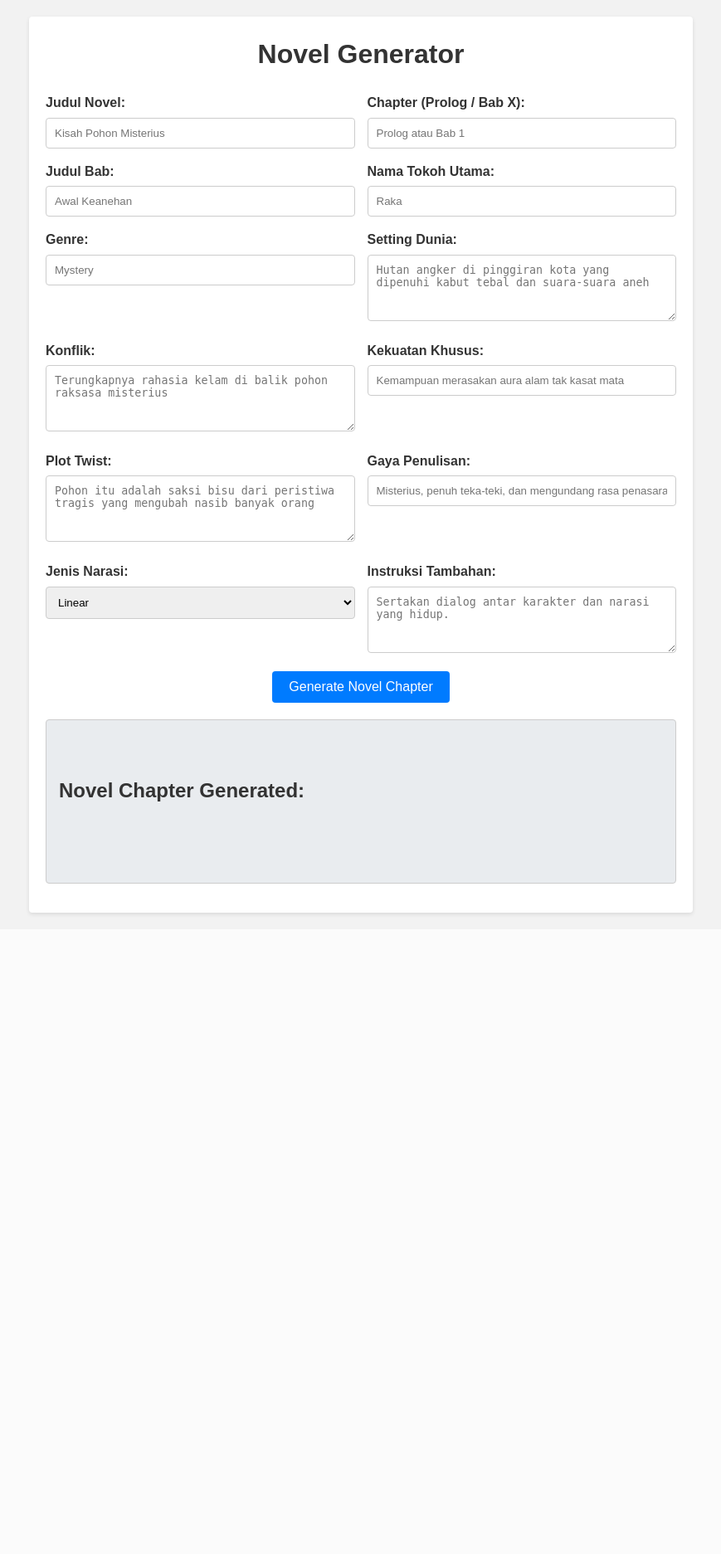
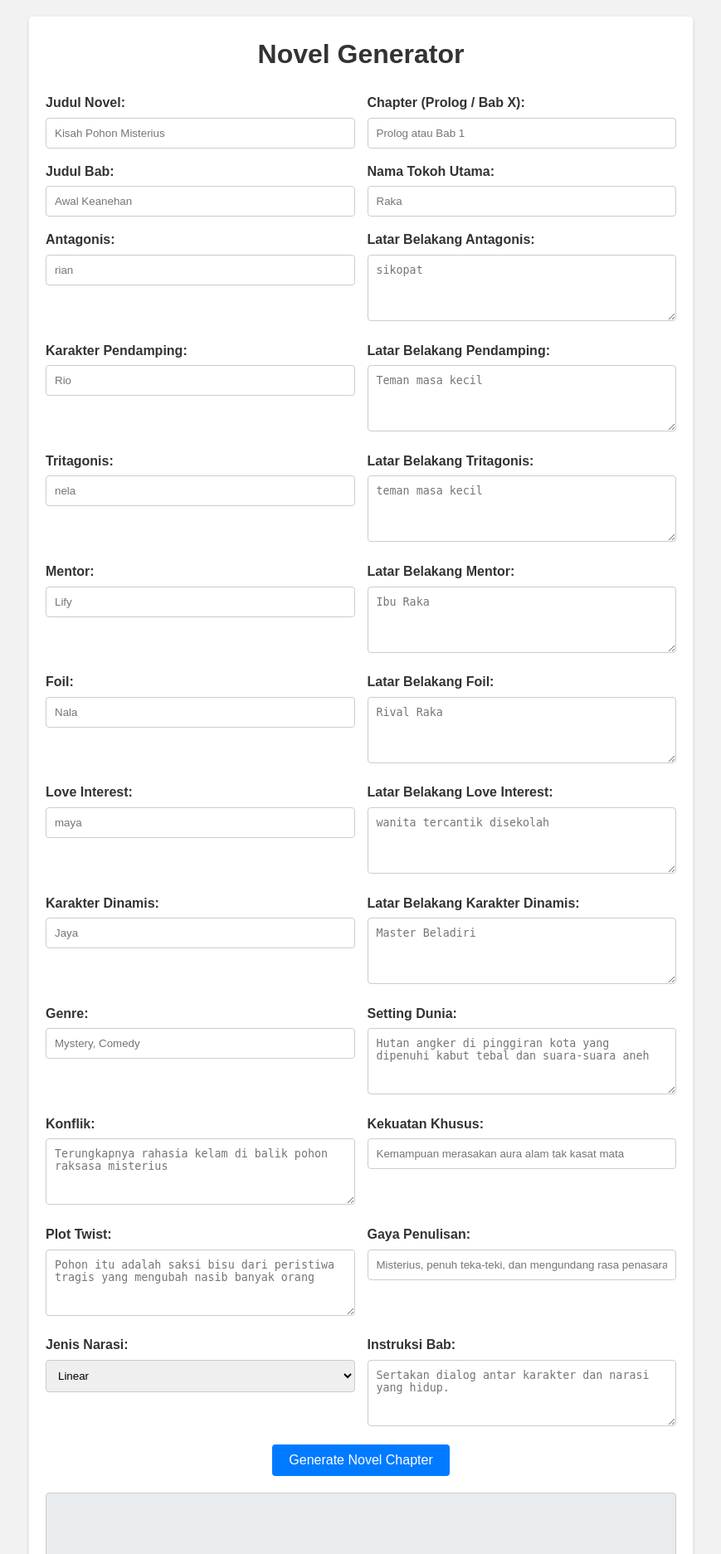
Before and after one commit to lahadiyani/Novel-Generator, a Flask app: page / in a window 1280 px wide. Shown: the top 1873 px of the page at 83% size, without its empty margins (205-1074 px from the left). Before the commit the page ends 1105 px from the top, so only its background shows below. Run offline with Flask 3, Linux system fonts and the light colour scheme.

Commit message:
Initial commit

```diff
--- a/main.py
+++ b/main.py
@@ -15,7 +15,7 @@ TEMP_DIR = tempfile.gettempdir()
 
 # Batas maksimum panjang prompt (dalam karakter)
 MAX_PROMPT_LENGTH = 1500
-DATABASE = os.path.join(TEMP_DIR, 'novels.db')  # Database disimpan di /tmp/
+DATABASE = os.path.join(TEMP_DIR, 'novels.db')  # Database disimpan di TEMP_DIR
 
 def init_db():
     conn = sqlite3.connect(DATABASE)
@@ -52,8 +52,7 @@ def delete_old_chapters():
     rows = c.fetchall()
     for row in rows:
         _, doc_filepath = row
-        # doc_filepath adalah relative path; buat full path dari TEMP_DIR
-        full_path = os.path.join(TEMP_DIR, doc_filepath)
+        full_path = os.path.join(TEMP_DIR, doc_filepath)  # Buat full path dari relative path
         if doc_filepath and os.path.exists(full_path):
             try:
                 os.remove(full_path)
@@ -127,25 +126,42 @@ def generate_novel_endpoint():
         delete_old_chapters()
         data = request.json
 
+        # Data dasar
         chapter_input   = data.get("chapter", "Prolog")
-        character_name  = data.get("character_name", "Alex")
-        genre           = data.get("genre", "Fantasy")
+        novel_title     = data.get("novel_title", "Kisah Pohon Misterius")
+        chapter_title   = data.get("chapter_title", "Awal Keanehan")
+        character_name  = data.get("character_name", "Raka")
+        genre           = data.get("genre", "Mistery, Comedy")
         world_setting   = data.get("world_setting", "Dunia paralel penuh keajaiban")
         conflict        = data.get("conflict", "Menyelamatkan dunia dari ancaman gelap")
         special_power   = data.get("special_power", "Mengendalikan elemen")
         plot_twist      = data.get("plot_twist", "Musuh utama ternyata saudara kembarnya")
         writing_style   = data.get("writing_style", "Misterius dan dramatis")
         narrative_type  = data.get("narrative_type", "linear")
-        novel_title     = data.get("novel_title", "Novel Tanpa Judul")
-        chapter_title   = data.get("chapter_title", "")
         chapter_instructions = data.get("chapter_instructions",
             "Ceritakan bab ini dengan detail, sertakan dialog antar karakter dan narasi yang hidup.")
+
+        # Data tambahan karakter dengan default
+        antagonist = data.get("antagonist", "rian")
+        antagonist_background = data.get("antagonist_background", "sikopat")
+        supporting_character = data.get("supporting_character", "Rio")
+        supporting_background = data.get("supporting_background", "Teman masa kecil")
+        tritagonist = data.get("tritagonist", "nela")
+        tritagonist_background = data.get("tritagonist_background", "teman masa kecil")
+        mentor = data.get("mentor", "Lify")
+        mentor_background = data.get("mentor_background", "Ibu Raka")
+        foil = data.get("foil", "Nala")
+        foil_background = data.get("foil_background", "Rival Raka")
+        love_interest = data.get("love_interest", "maya")
+        love_interest_background = data.get("love_interest_background", "wanita tercantik disekolah")
+        dynamic_character = data.get("dynamic_character", "Jaya")
+        dynamic_character_background = data.get("dynamic_character_background", "master beladiri")
 
         new_order = get_chapter_order(chapter_input)
         if new_order is None:
             return jsonify({"status": "error", "message": "Format chapter tidak valid. Gunakan 'Prolog' atau 'Bab <nomor>'."}), 400
 
-        # Buat folder relatif (misalnya: novel_KisahPohonMisterius) di TEMP_DIR
+        # Buat folder relatif untuk novel di TEMP_DIR
         relative_folder = f"novel_{sanitize_title(novel_title)}"
         folder_name = os.path.join(TEMP_DIR, relative_folder)
         if not os.path.exists(folder_name):
@@ -153,21 +169,63 @@ def generate_novel_endpoint():
 
         context_prompt = get_context_from_db(novel_title, new_order) if narrative_type.lower() == "linear" else ""
 
+        # Bangun prompt berdasarkan jenis chapter
         if chapter_input.lower() == "prolog":
             chapter_prompt = f"""
             === {chapter_input.upper()} ===
-            Tuliskan prolog dengan pengenalan dunia dan karakter secara mendalam.
+            Tuliskan prolog pengenalan dunia dan karakter secara mendalam.
             Gunakan deskripsi, dialog, dan narasi untuk memperkenalkan latar cerita.
-            Informasi tambahan:\n- Genre: {genre}\n- Dunia: {world_setting}\n- Tokoh Utama: {character_name} dengan kekuatan {special_power}\n- Konflik: {conflict}\n- Plot Twist: {plot_twist}\n- Gaya: {writing_style}\n\n{chapter_instructions}
+            Informasi tambahan:\n- Genre: {genre}\n- Dunia: {world_setting}\n- Tokoh Utama: {character_name} dengan kekuatan {special_power}\n- Konflik: {conflict}\n- Plot Twist: {plot_twist}\n- Gaya: {writing_style}\n\n{chapter_instructions} dengan prolog yang konsisten
             """
         else:
             chapter_prompt = f"""
             === {chapter_input.upper()} ===
             Tuliskan bab ini sebagai kelanjutan cerita yang naratif, dengan dialog antar karakter, deskripsi mendalam, dan alur cerita yang koheren.
             Jangan hanya menampilkan template, tetapi kembangkan cerita menjadi narasi yang hidup.
-            Gunakan informasi berikut sebagai dasar:\nGenre: {genre}\nDunia: {world_setting}\nTokoh Utama: {character_name} dengan kekuatan {special_power}\nKonflik: {conflict}\nPlot Twist: {plot_twist}\nGaya: {writing_style}\n\n{chapter_instructions}
+            Gunakan informasi berikut sebagai dasar:\nGenre: {genre}\nDunia: {world_setting}\nTokoh Utama: {character_name} dengan kekuatan {special_power}\nKonflik: {conflict}\nPlot Twist: {plot_twist}\nGaya: {writing_style}\n\n{chapter_instructions} dengan cerita yang selalu konsisten
             """
-        # Hapus bagian template_info dari prompt, gunakan hanya chapter_prompt dan context_prompt
+        # Tambahkan informasi karakter tambahan ke prompt
+        additional_characters = ""
+        if antagonist:
+            additional_characters += f"- **Antagonis:** {antagonist}"
+            if antagonist_background:
+                additional_characters += f" (Background: {antagonist_background})"
+            additional_characters += "\n"
+        if supporting_character:
+            additional_characters += f"- **Karakter Pendamping:** {supporting_character}"
+            if supporting_background:
+                additional_characters += f" (Background: {supporting_background})"
+            additional_characters += "\n"
+        if tritagonist:
+            additional_characters += f"- **Tritagonis:** {tritagonist}"
+            if tritagonist_background:
+                additional_characters += f" (Background: {tritagonist_background})"
+            additional_characters += "\n"
+        if mentor:
+            additional_characters += f"- **Mentor:** {mentor}"
+            if mentor_background:
+                additional_characters += f" (Background: {mentor_background})"
+            additional_characters += "\n"
+        if foil:
+            additional_characters += f"- **Foil:** {foil}"
+            if foil_background:
+                additional_characters += f" (Background: {foil_background})"
+            additional_characters += "\n"
+        if love_interest:
+            additional_characters += f"- **Love Interest:** {love_interest}"
+            if love_interest_background:
+                additional_characters += f" (Background: {love_interest_background})"
+            additional_characters += "\n"
+        if dynamic_character:
+            additional_characters += f"- **Karakter Dinamis:** {dynamic_character}"
+            if dynamic_character_background:
+                additional_characters += f" (Background: {dynamic_character_background})"
+            additional_characters += "\n"
+
+        if additional_characters:
+            chapter_prompt += "\nAdditional Characters:\n" + additional_characters
+
+        # Hapus bagian template utama, gunakan hanya chapter_prompt dan context_prompt
         full_prompt = chapter_prompt + "\n" + context_prompt
         if len(full_prompt) > MAX_PROMPT_LENGTH:
             required_prompt = chapter_prompt + "\n"
@@ -186,10 +244,14 @@ def generate_novel_endpoint():
             doc = Document()
             doc.add_heading(chapter_title if chapter_title else chapter_input, level=1)
             add_markdown_to_doc(doc, generated_story)
-            doc_filename = "prolog.doc" if chapter_input.lower() == "prolog" else f"bab{new_order}.doc"
+            doc_filename = f"prolog - {sanitize_title(novel_title)}.doc" if chapter_input.lower() == "prolog" else f"bab{new_order}-{sanitize_title(novel_title)}.doc"
             doc_filepath = os.path.join(folder_name, doc_filename)
             doc.save(doc_filepath)
 
+            doc = Document()
+            doc.add_heading(chapter_title if chapter_title else chapter_input, level=1)
+            add_markdown_to_doc(doc, generated_story)
+            doc.save(doc_filepath)
             # Buat relative path (tanpa TEMP_DIR) untuk disimpan ke DB dan digunakan di endpoint download
             relative_doc_path = os.path.join(relative_folder, doc_filename)
 
--- a/template/index.html
+++ b/template/index.html
@@ -120,9 +120,67 @@
         <label for="character_name">Nama Tokoh Utama:</label>
         <input type="text" id="character_name" name="character_name" placeholder="Raka">
       </div>
+      <!-- Input untuk karakter tambahan -->
+      <div class="half">
+        <label for="antagonist">Antagonis:</label>
+        <input type="text" id="antagonist" name="antagonist" placeholder="rian">
+      </div>
+      <div class="half">
+        <label for="antagonist_background">Latar Belakang Antagonis:</label>
+        <textarea id="antagonist_background" name="antagonist_background" rows="2" placeholder="sikopat"></textarea>
+      </div>
+      <div class="half">
+        <label for="supporting_character">Karakter Pendamping:</label>
+        <input type="text" id="supporting_character" name="supporting_character" placeholder="Rio">
+      </div>
+      <div class="half">
+        <label for="supporting_background">Latar Belakang Pendamping:</label>
+        <textarea id="supporting_background" name="supporting_background" rows="2" placeholder="Teman masa kecil"></textarea>
+      </div>
+      <div class="half">
+        <label for="tritagonist">Tritagonis:</label>
+        <input type="text" id="tritagonist" name="tritagonist" placeholder="nela">
+      </div>
+      <div class="half">
+        <label for="tritagonist_background">Latar Belakang Tritagonis:</label>
+        <textarea id="tritagonist_background" name="tritagonist_background" rows="2" placeholder="teman masa kecil"></textarea>
+      </div>
+      <div class="half">
+        <label for="mentor">Mentor:</label>
+        <input type="text" id="mentor" name="mentor" placeholder="Lify">
+      </div>
+      <div class="half">
+        <label for="mentor_background">Latar Belakang Mentor:</label>
+        <textarea id="mentor_background" name="mentor_background" rows="2" placeholder="Ibu Raka"></textarea>
+      </div>
+      <div class="half">
+        <label for="foil">Foil:</label>
+        <input type="text" id="foil" name="foil" placeholder="Nala">
+      </div>
+      <div class="half">
+        <label for="foil_background">Latar Belakang Foil:</label>
+        <textarea id="foil_background" name="foil_background" rows="2" placeholder="Rival Raka"></textarea>
+      </div>
+      <div class="half">
+        <label for="love_interest">Love Interest:</label>
+        <input type="text" id="love_interest" name="love_interest" placeholder="maya">
+      </div>
+      <div class="half">
+        <label for="love_interest_background">Latar Belakang Love Interest:</label>
+        <textarea id="love_interest_background" name="love_interest_background" rows="2" placeholder="wanita tercantik disekolah"></textarea>
+      </div>
+      <div class="half">
+        <label for="dynamic_character">Karakter Dinamis:</label>
+        <input type="text" id="dynamic_character" name="dynamic_character" placeholder="Jaya">
+      </div>
+      <div class="half">
+        <label for="dynamic_character_background">Latar Belakang Karakter Dinamis:</label>
+        <textarea id="dynamic_character_background" name="dynamic_character_background" rows="2" placeholder="Master Beladiri"></textarea>
+      </div>
+      <!-- Field standar lainnya -->
       <div class="half">
         <label for="genre">Genre:</label>
-        <input type="text" id="genre" name="genre" placeholder="Mystery">
+        <input type="text" id="genre" name="genre" placeholder="Mystery, Comedy">
       </div>
       <div class="half">
         <label for="world_setting">Setting Dunia:</label>
@@ -152,8 +210,8 @@
         </select>
       </div>
       <div class="half">
-        <label for="chapter_instructions">Instruksi Tambahan:</label>
-        <textarea id="chapter_instructions" name="chapter_instructions" placeholder="Sertakan dialog antar karakter dan narasi yang hidup."></textarea>
+        <label for="chapter_instructions">Instruksi Bab:</label>
+        <textarea id="chapter_instructions" name="chapter_instructions" placeholder="Sertakan dialog antar karakter dan narasi yang hidup." rows="3"></textarea>
       </div>
       <div style="flex: 1 0 100%; text-align: center;">
         <button type="submit">Generate Novel Chapter</button>
@@ -176,6 +234,20 @@
         chapter: document.getElementById("chapter").value,
         chapter_title: document.getElementById("chapter_title").value,
         character_name: document.getElementById("character_name").value,
+        antagonist: document.getElementById("antagonist").value,
+        antagonist_background: document.getElementById("antagonist_background").value,
+        supporting_character: document.getElementById("supporting_character").value,
+        supporting_background: document.getElementById("supporting_background").value,
+        tritagonist: document.getElementById("tritagonist").value,
+        tritagonist_background: document.getElementById("tritagonist_background").value,
+        mentor: document.getElementById("mentor").value,
+        mentor_background: document.getElementById("mentor_background").value,
+        foil: document.getElementById("foil").value,
+        foil_background: document.getElementById("foil_background").value,
+        love_interest: document.getElementById("love_interest").value,
+        love_interest_background: document.getElementById("love_interest_background").value,
+        dynamic_character: document.getElementById("dynamic_character").value,
+        dynamic_character_background: document.getElementById("dynamic_character_background").value,
         genre: document.getElementById("genre").value,
         world_setting: document.getElementById("world_setting").value,
         conflict: document.getElementById("conflict").value,
@@ -198,9 +270,6 @@
         if (data.status === "success") {
           let resultHTML = `<h2>Novel Chapter Generated:</h2><pre>${data.novel}</pre>`;
           let downloadHTML = `<h3>Download Files:</h3>`;
-          if(data.json_filepath) {
-            downloadHTML += `<a href="/download/${data.json_filepath}" download>Download JSON</a>`;
-          }
           if(data.doc_filepath) {
             downloadHTML += `<a href="/download/${data.doc_filepath}" download>Download DOC</a>`;
           }
```
